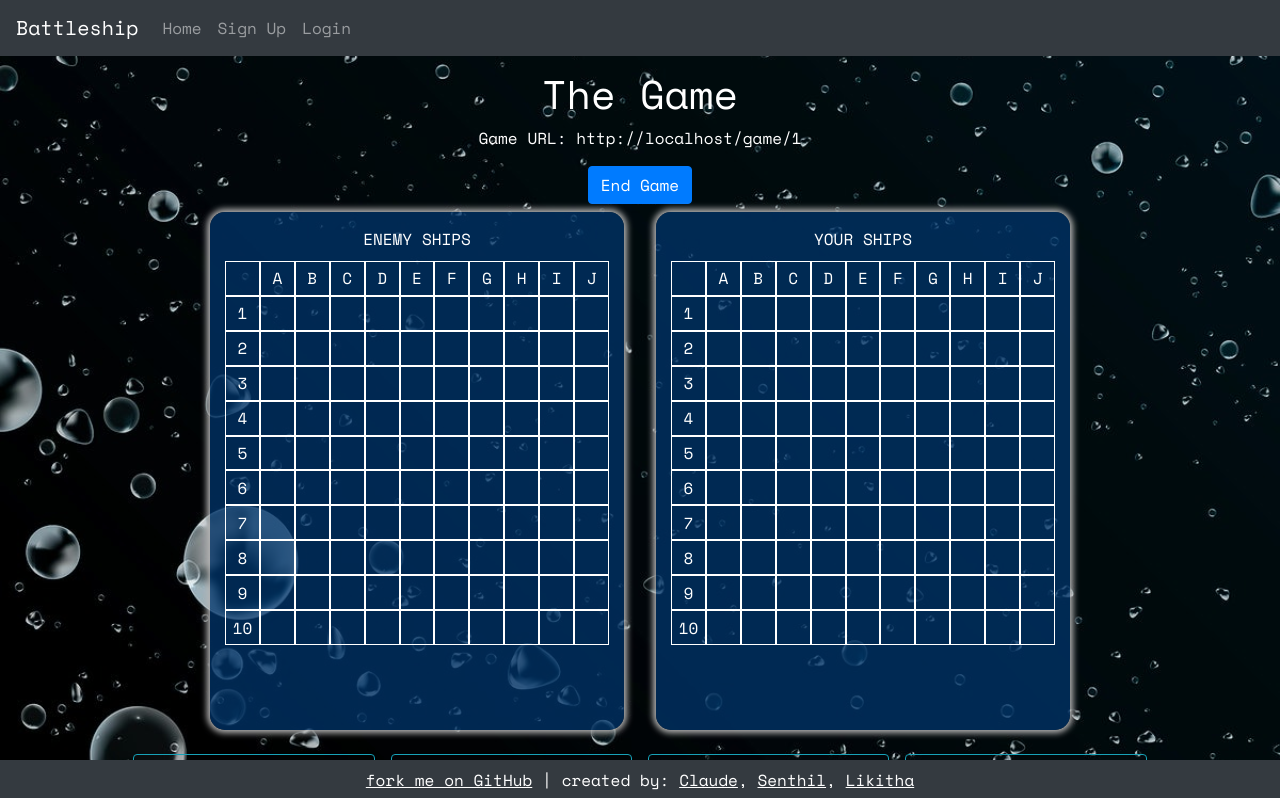
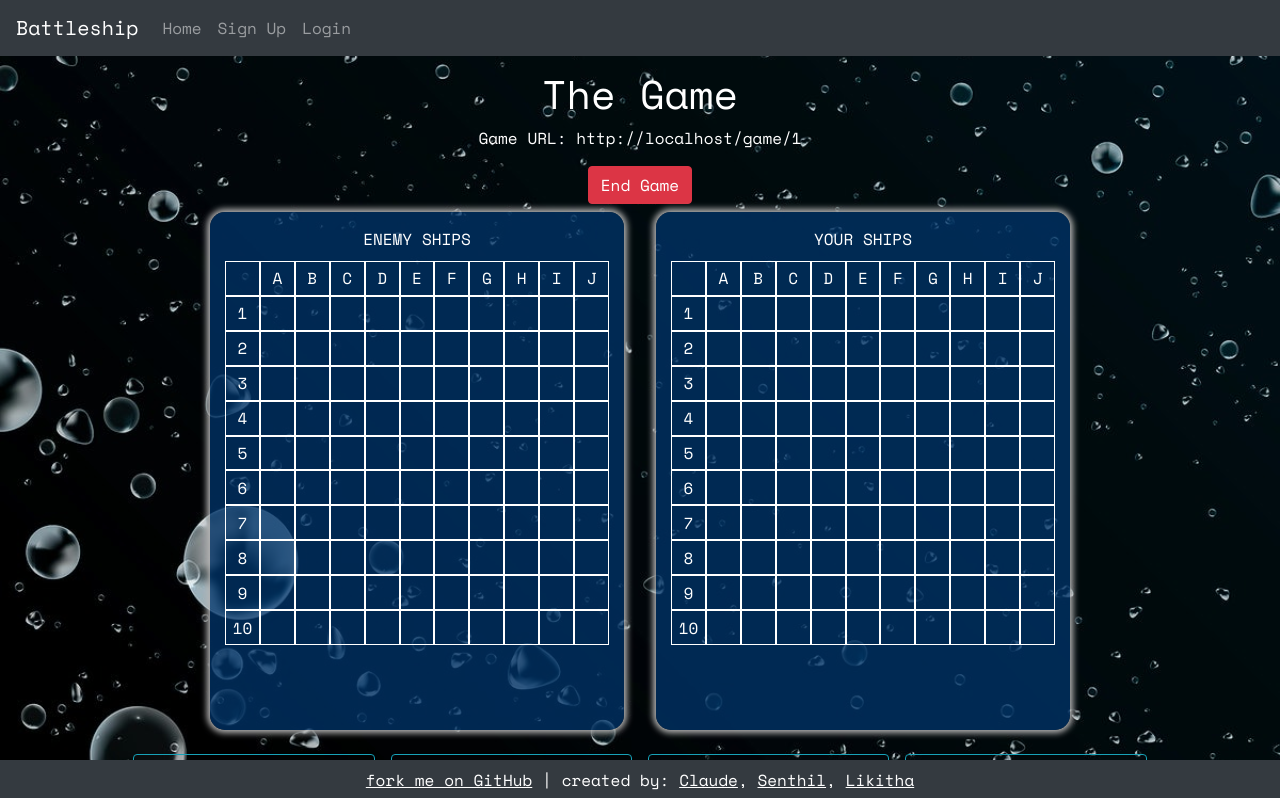
Before and after one commit to caldric/battleship-client, a React (Create React App) app: page /game/1 in a window 1280 px wide. Shown: the top 798 px of the page. Built offline with nearby package versions, Linux system fonts and the light colour scheme; no server answers.

Commit message:
Change react-bootstrap button variant to 'danger'

```diff
--- a/src/component/Game.jsx
+++ b/src/component/Game.jsx
@@ -57,7 +57,12 @@ const Game = ({ apiURL }) => {
     <div className="text-center">
       <h1>The Game</h1>
       <p>Game URL: {window.location.href}</p>
-      <Button type="button" id="deleteGame" onClick={deleteGame}>
+      <Button
+        type="button"
+        id="deleteGame"
+        onClick={deleteGame}
+        variant="danger"
+      >
         End Game
       </Button>
       <div className="allBoards m-auto text-center">
```
